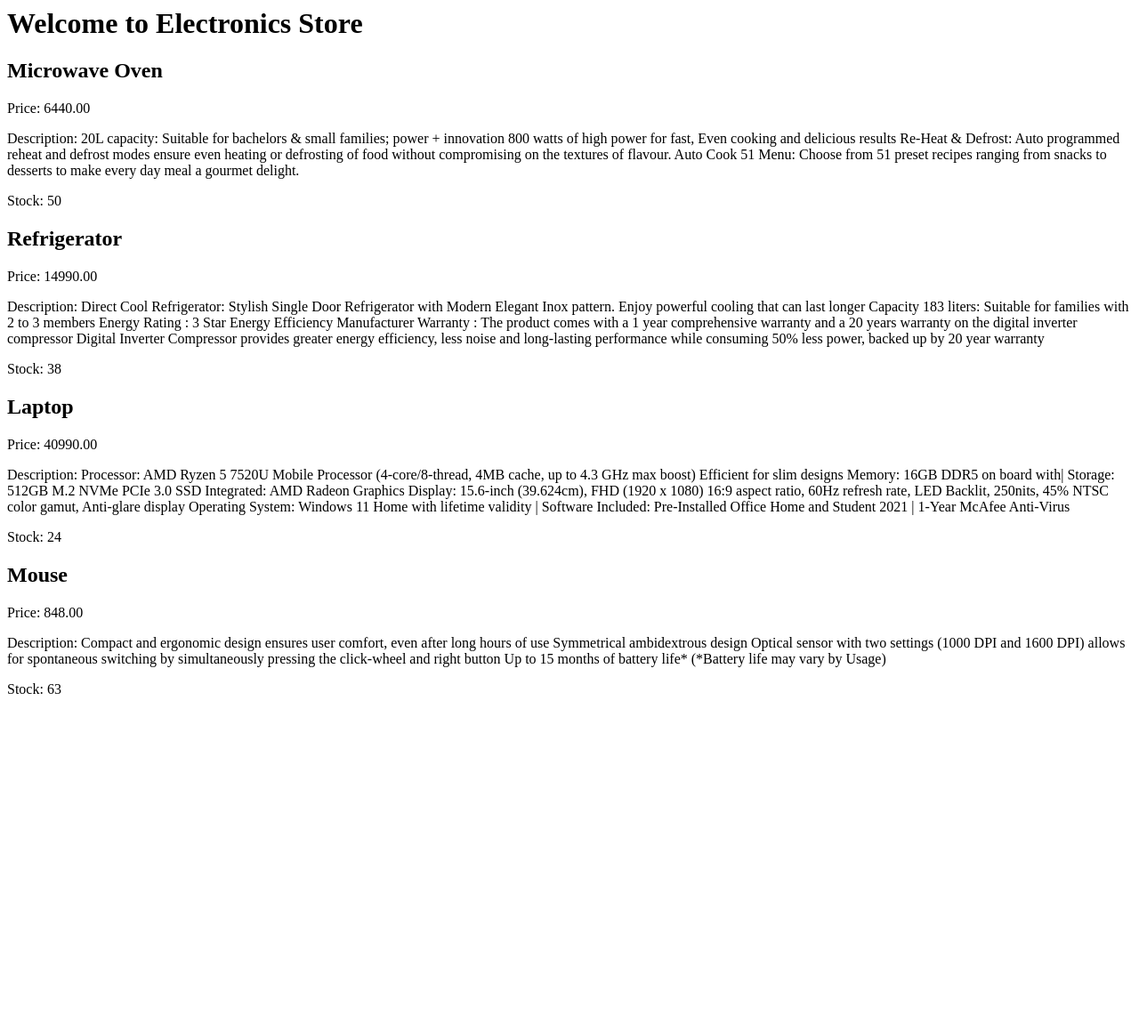
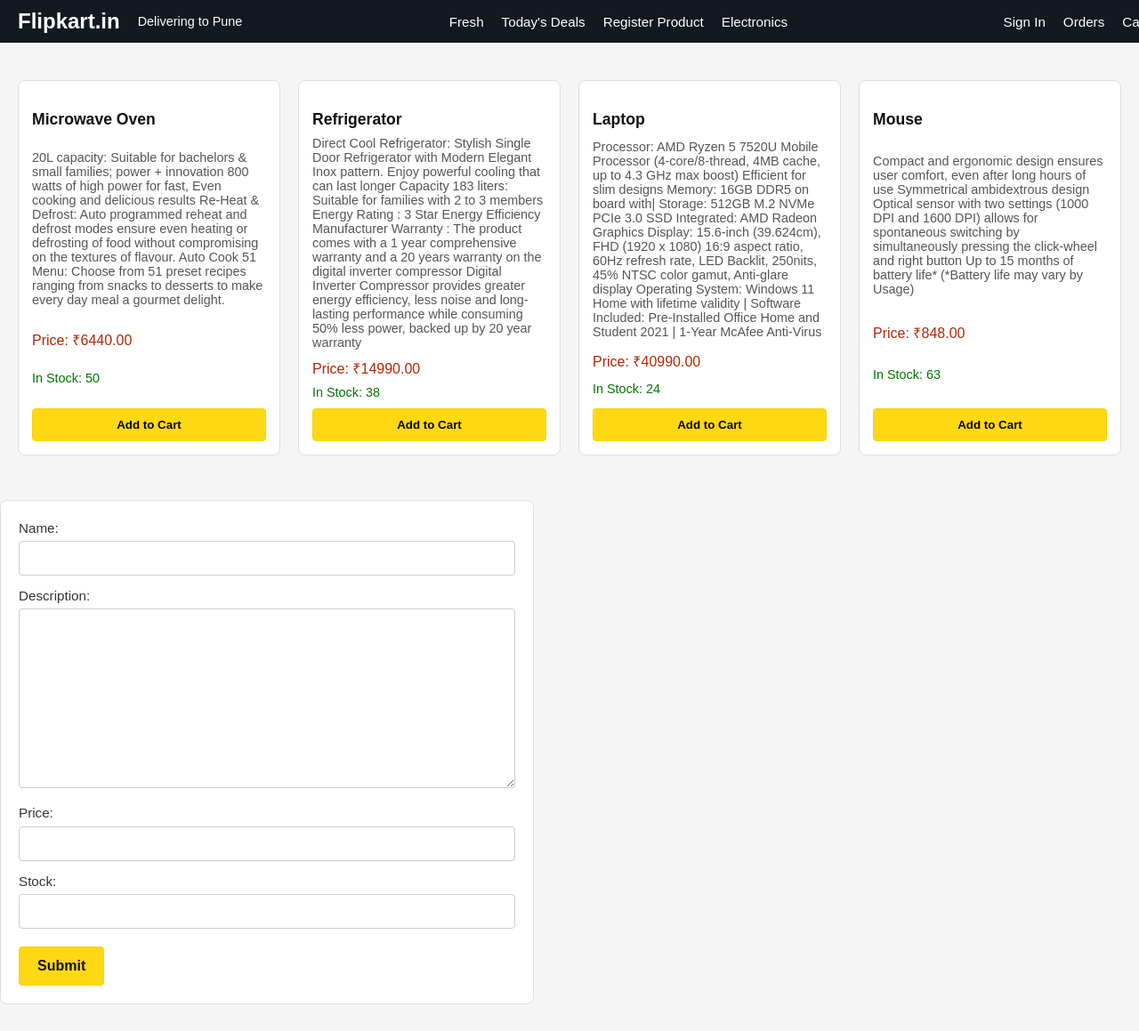
Before and after one commit to adityapawar112/DjangoProj, a Django app: page / in a window 1280 px wide. Shown: the whole page at 89% size. Before the commit the page ends 780 px from the top, so only its background shows below. Run offline with Django 5.2, Linux system fonts and the light colour scheme; data comes from the database, SQL or seed files in the repository; both versions use the stored data as it was after the commit.

Commit message:
Form Implemented

```diff
--- /dev/null
+++ b/Flipkart/Electronics/forms.py
@@ -0,0 +1,7 @@
+from django import forms
+from .models import Product
+
+class ProductForm(forms.ModelForm):
+    class Meta:
+        model = Product
+        fields = '__all__'
--- a/Flipkart/Electronics/templates/Electronics/home.html
+++ b/Flipkart/Electronics/templates/Electronics/home.html
@@ -1,10 +1,234 @@
-<h1> Welcome to Electronics Store</h1>
+<!DOCTYPE html>
+<html lang="en">
+<head>
+  <meta charset="UTF-8">
+  <meta name="viewport" content="width=device-width, initial-scale=1">
+  <title>Amazon-Inspired Product Listing</title>
+  <style>
+    /* Global Styles */
+    body {
+      margin: 0;
+      font-family: Arial, sans-serif;
+      background-color: #f5f5f5;
+    }
+    a {
+      text-decoration: none;
+      color: inherit;
+    }
 
-{% for pro in prod %}
-    <div class="product">
-        <h2>{{ pro.name }}</h2>
-        <p>Price: {{ pro.price }}</p>
-        <p>Description: {{ pro.description }}</p>
-        <p>Stock: {{ pro.stock }}</p>
+    /* Navigation Bar */
+    .navbar {
+      position: fixed;
+      top: 0;
+      width: 100%;
+      background-color: #131921;
+      color: #fff;
+      display: flex;
+      align-items: center;
+      justify-content: space-between;
+      padding: 10px 20px;
+      z-index: 1000;
+    }
+    .navbar-left, .navbar-menu, .navbar-right {
+      display: flex;
+      align-items: center;
+    }
+    .navbar-left .logo {
+      font-size: 1.5rem;
+      font-weight: bold;
+      margin-right: 20px;
+    }
+    .navbar-left .location {
+      font-size: 0.9rem;
+    }
+    .navbar-menu a {
+      margin: 0 10px;
+      font-size: 0.95rem;
+      color: #fff;
+    }
+    .navbar-right a {
+      margin: 0 10px;
+      font-size: 0.95rem;
+      color: #fff;
+    }
+
+    /* Main Container */
+    .page-container {
+      padding-top: 70px; /* Offset for fixed navbar */
+    }
+
+    /* Product Grid Section */
+    .product-grid {
+      display: grid;
+      grid-template-columns: repeat(auto-fit, minmax(280px, 1fr));
+      gap: 20px;
+      padding: 20px;
+    }
+
+    /* Product Card */
+    .product-card {
+      background: #fff;
+      border: 1px solid #ddd;
+      border-radius: 8px;
+      padding: 15px;
+      display: flex;
+      flex-direction: column;
+      justify-content: space-between;
+    }
+    .product-description {
+      font-size: 0.9rem;
+      color: #555;
+      margin-bottom: 10px;
+    }
+    .product-name {
+      font-size: 1.1rem;
+      font-weight: bold;
+      margin-bottom: 8px;
+      color: #111;
+    }
+    .product-price {
+      font-size: 1rem;
+      color: #B12704;
+      margin-bottom: 8px;
+    }
+    .delivery-info {
+      font-size: 0.9rem;
+      color: #007600;
+      margin-bottom: 10px;
+    }
+    .add-to-cart {
+      background-color: #FFD814;
+      border: 1px solid #FCD200;
+      padding: 10px;
+      border-radius: 4px;
+      font-weight: bold;
+      cursor: pointer;
+      transition: background-color 0.3s ease;
+    }
+    .add-to-cart:hover {
+      background-color: #f7c948;
+    }
+  /* Form Container */
+  .form-container {
+    background-color: #fff;
+    border: 1px solid #ddd;
+    border-radius: 8px;
+    padding: 20px;
+    margin: 30px 0;
+    max-width: 600px;
+    width: 100%;
+    box-sizing: border-box;
+  }
+
+  /* Wrap around Django form paragraphs */
+  .form-container form > div {
+    margin-bottom: 20px;
+  }
+
+  /* Style each paragraph from fm.as_p */
+  .form-container p {
+    margin: 0 0 12px;
+    color: #333;
+    font-size: 0.95rem;
+    line-height: 1.4;
+  }
+
+  /* Inputs and textareas inside the form */
+  .form-container input[type="text"],
+  .form-container input[type="email"],
+  .form-container input[type="number"],
+  .form-container textarea,
+  .form-container select {
+    width: 100%;
+    padding: 10px;
+    margin-top: 4px;
+    border: 1px solid #ccc;
+    border-radius: 4px;
+    font-size: 0.95rem;
+    box-sizing: border-box;
+  }
+
+  /* Submit button */
+  .form-container button[type="submit"] {
+    background-color: #FFD814;
+    border: 1px solid #FCD200;
+    color: #111;
+    font-weight: bold;
+    font-size: 1rem;
+    padding: 12px 20px;
+    border-radius: 4px;
+    cursor: pointer;
+    transition: background-color 0.3s ease;
+  }
+
+  /* Submit button hover */
+  .form-container button[type="submit"]:hover {
+    background-color: #f7c948;
+  }
+  </style>
+</head>
+<body>
+  <div class="page-container">
+    <!-- Navigation Bar -->
+    <header class="navbar">
+      <div class="navbar-left">
+        <div class="logo">Flipkart.in</div>
+        <div class="location">Delivering to Pune</div>
+      </div>
+      <nav class="navbar-menu">
+        <a href="#">Fresh</a>
+        <a href="#">Today's Deals</a>
+        <a href="#">Register Product</a>
+        <a href="#">Electronics</a>
+      </nav>
+      <div class="navbar-right">
+        <a href="#">Sign In</a>
+        <a href="#">Orders</a>
+        <a href="#">Cart</a>
+      </div>
+    </header>
+
+    <!-- Product Grid Section -->
+    <main class="product-grid">
+      {% for pro in prod %}
+        <div class="product-card">
+
+          <!-- Product name as title -->
+          <h3 class="product-name">{{ pro.name }}</h3>
+
+          <!-- Product description (replacing image) -->
+          <div class="product-description">{{ pro.description }}</div>
+
+          <!-- Product price -->
+          <div class="product-price">Price: ₹{{ pro.price }}</div>
+
+          <!-- Stock / Delivery info -->
+          <div class="delivery-info">
+            {% if pro.stock > 0 %}
+              In Stock: {{ pro.stock }}
+            {% else %}
+              Out of Stock
+            {% endif %}
+          </div>
+
+          <!-- Add to Cart button -->
+          <button class="add-to-cart">Add to Cart</button>
+        </div>
+      {% endfor %}
+    </main>
+     <!-- Simplistic Themed Form -->
+
+     <div class="form-container">
+      <form method="post" action="#">
+        {% csrf_token %}
+        <div>
+          {{ fm.as_p }}
+        </div>
+
+        <button type="submit">Submit</button>
+      </form>
     </div>
-{% endfor %}
+
+  </div>
+</body>
+</html>
--- a/Flipkart/Electronics/templates/Electronics/static/js/script.js
+++ /dev/null
@@ -1,3 +0,0 @@
-document.addEventListener('DOMContentLoaded', () => {
-    console.log('JavaScript is loaded and ready!');
-});
--- a/Flipkart/Electronics/views.py
+++ b/Flipkart/Electronics/views.py
@@ -1,8 +1,18 @@
-from django.shortcuts import render
+from django.shortcuts import render, redirect
 from .models import Product  # Import the Product model
+from .forms import ProductForm
+
 # Create your views here.
 
 #Define the home view
 def home(request):
     prod = Product.objects.all() # Fetch all products from the database
-    return render(request, 'Electronics/home.html', {'prod':prod}) # Render the home.html template with the products context
+    fm = ProductForm()
+    if request.method == 'POST':
+        fm = ProductForm(request.POST)
+        if fm.is_valid(): # Validate the form data
+            fm.save()
+            return redirect('home')
+    else:
+        fm = ProductForm()
+    return render(request, 'Electronics/home.html', {'prod':prod, 'fm':fm}) # Render the home.html template with the products context
```
Also changed, not shown: Flipkart/Electronics/templates/Electronics/static/css/style.css (deleted, +0 -33 lines), Flipkart/db.sqlite3.
